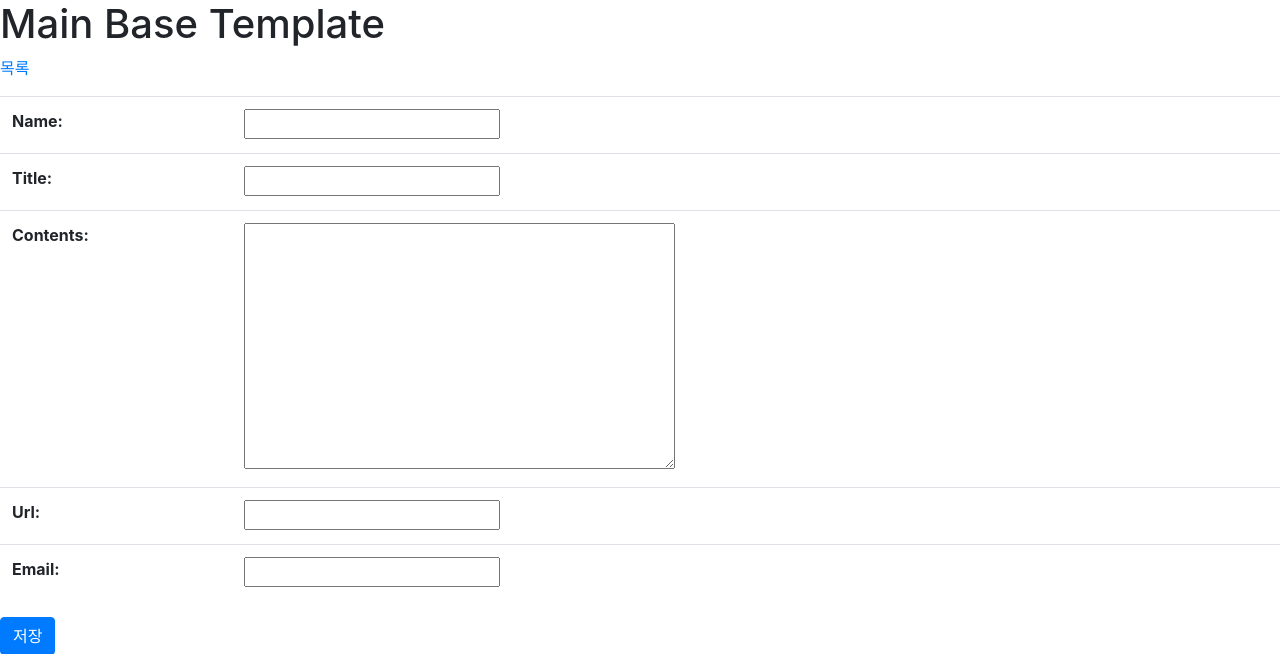
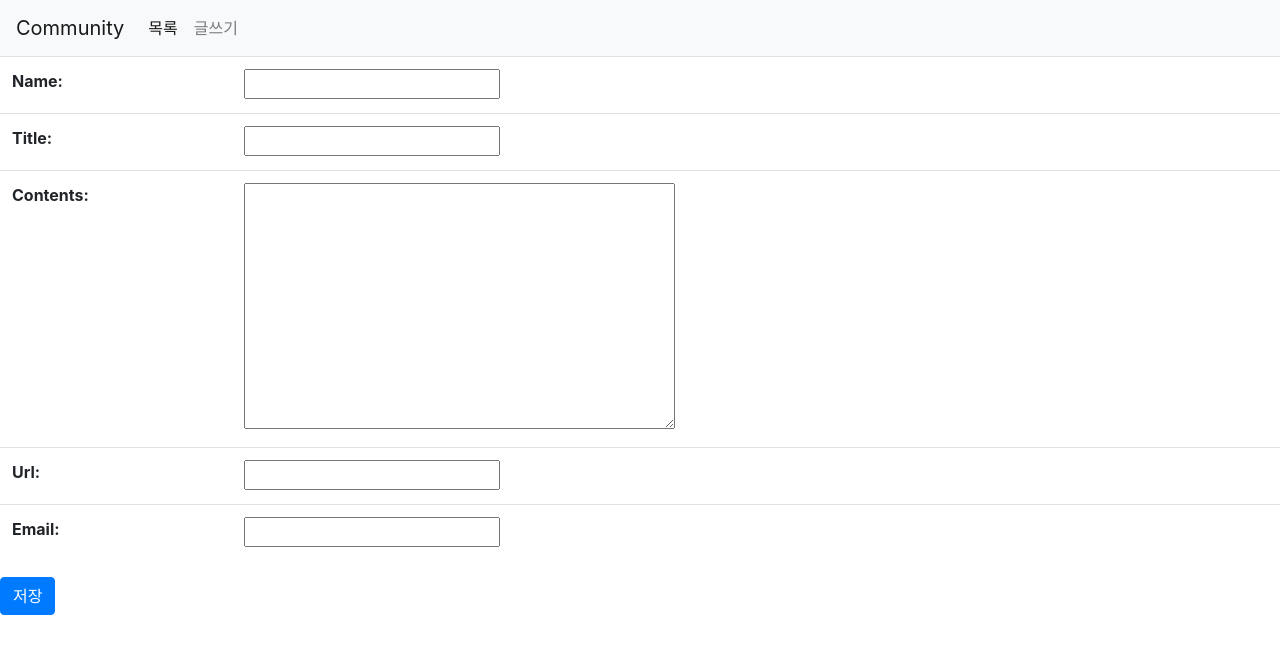
Before and after one commit to devfuner/insdayoming, a Django app: page /community/write/ in a window 1280 px wide. Shown: the top 654 px of the page. Run offline with Django 3.2, Linux system fonts and the light colour scheme; some libraries are stand-ins or nearby versions.

Commit message:
커뮤니티 베이스 파일 추가 및 적용

```diff
--- /dev/null
+++ b/community/templates/community/base.html
@@ -0,0 +1,35 @@
+{% load staticfiles %}
+
+<!DOCTYPE html>
+<html lang="en">
+<head>
+    <meta charset="UTF-8">
+    <title>Title</title>
+
+    <link rel="stylesheet" href="{%  static 'bootstrap/bootstrap.min.css' %}">
+
+    <script src="{% static 'js/main.js' %}"></script>
+
+</head>
+<body>
+    <nav class="navbar navbar-expand-lg navbar-light bg-light">
+        <a class="navbar-brand" href="#">Community</a>
+        <button class="navbar-toggler" type="button" data-toggle="collapse" data-target="#navbarSupportedContent"
+                aria-controls="navbarSupportedContent" aria-expanded="false" aria-label="Toggle navigation">
+            <span class="navbar-toggler-icon"></span>
+        </button>
+        <div class="collapse navbar-collapse" id="navbarSupportedContent">
+            <ul class="navbar-nav mr-auto">
+                <li class="nav-item active">
+                    <a class="nav-link" href="{% url 'list' %}">목록 <span class="sr-only">(current)</span></a>
+                </li>
+                <li class="nav-item">
+                    <a class="nav-link" href="{% url 'write' %}">글쓰기</a>
+                </li>
+            </ul>
+        </div>
+    </nav>
+    {% block content%}
+    {% endblock content%}
+</body>
+</html>
--- a/community/templates/community/write.html
+++ b/community/templates/community/write.html
@@ -1,10 +1,7 @@
-{% extends "base.html" %}
+{% extends "community/base.html" %}
 {% load staticfiles %}
 
-{% block content%}
-    <p>
-        <a href="{% url 'list' %}">목록</a>
-    </p>
+{% block content %}
     <form action="" method="post">
         {% csrf_token %}
         <table class="table">
@@ -12,4 +9,4 @@
         </table>
         <button type="submit" class="btn btn-primary">저장</button>
     </form>
-{% endblock content%}
+{% endblock content %}
--- a/insdayoming/settings.py
+++ b/insdayoming/settings.py
@@ -55,7 +55,8 @@ ROOT_URLCONF = 'insdayoming.urls'
 TEMPLATES = [
     {
         'BACKEND': 'django.template.backends.django.DjangoTemplates',
-        'DIRS': [os.path.join(BASE_DIR, 'templates')],
+        'DIRS': [os.path.join(BASE_DIR, 'templates'),
+                 os.path.join(BASE_DIR, 'community/templates/community')],
         'APP_DIRS': True,
         'OPTIONS': {
             'context_processors': [
```
Also changed, not shown: community/templates/community/list.html (+3 -6 lines), community/templates/community/view.html (+3 -6 lines).
